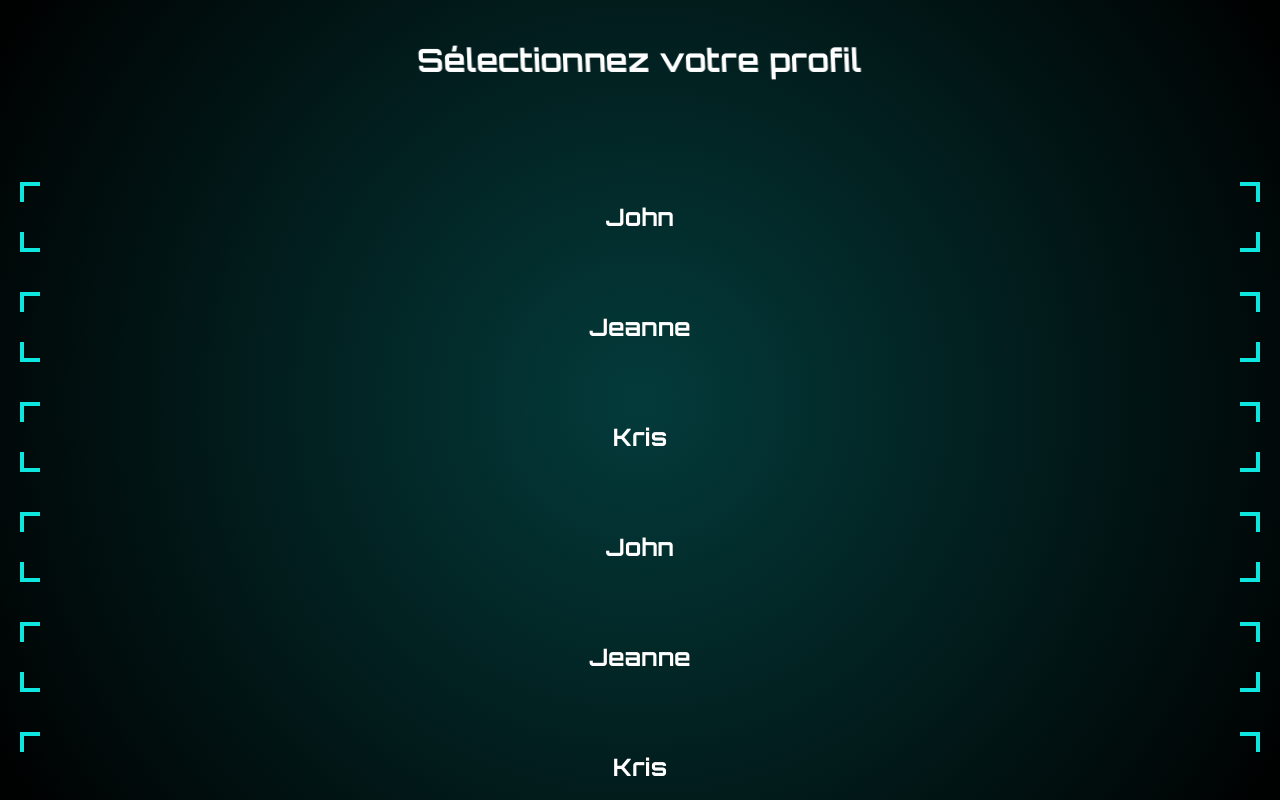
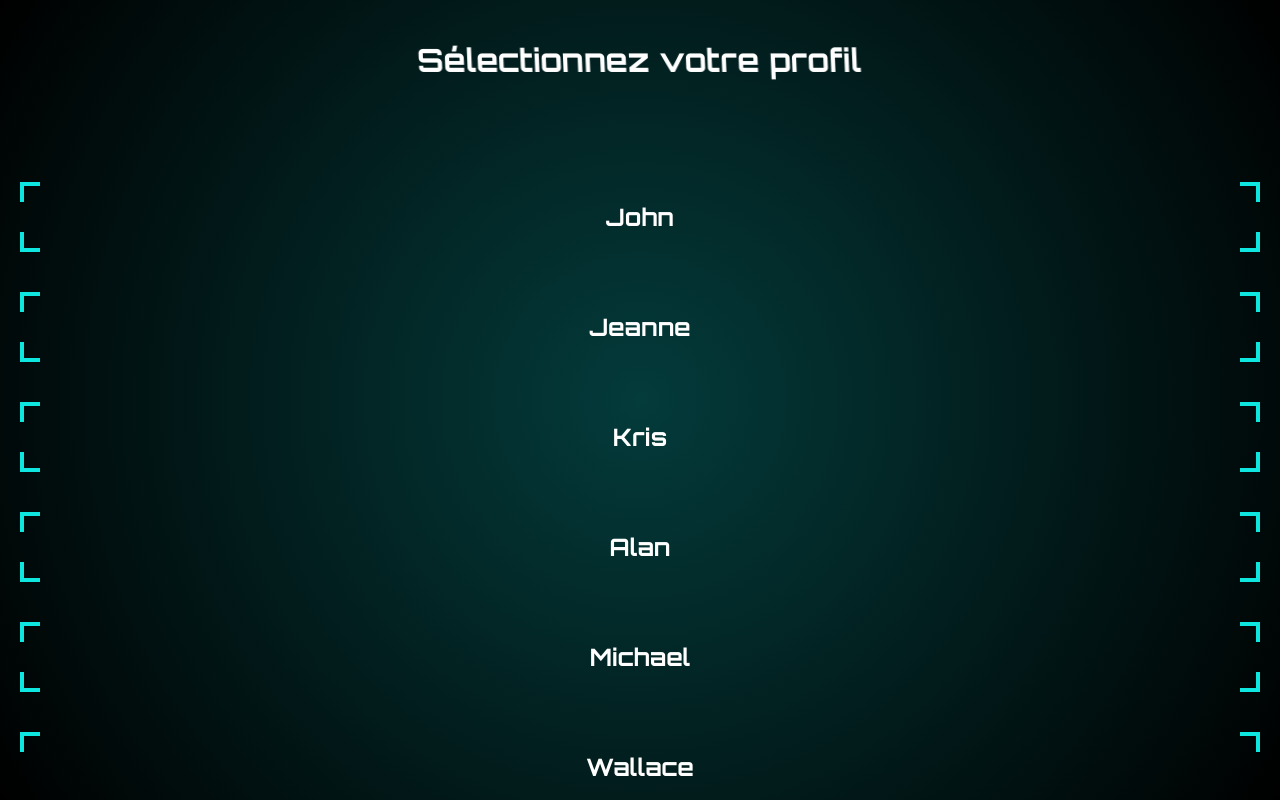
Before and after one commit to Rittoune/dynamos-futur, a React (Create React App) app: page / in a window 1280 px wide. Built offline with nearby package versions, Linux system fonts and the light colour scheme.

Commit message:
test git codespaces

```diff
--- a/src/components/AthleteSelector.tsx
+++ b/src/components/AthleteSelector.tsx
@@ -82,7 +82,7 @@ const mockAthletes: Athlete[] = [
   },
 
   {
-    name: "John",
+    name: "Alan",
     team: "Team A",
     energy: 45,
     about: "Lorem ipsum dolor sit amet, consectetur adipiscing elit.",
@@ -95,7 +95,7 @@ const mockAthletes: Athlete[] = [
     stravaLink: "",
   },
   {
-    name: "Jeanne",
+    name: "Michael",
     team: "Team B",
     energy: 78,
     about: "Lorem ipsum dolor sit amet, consectetur adipiscing elit.",
@@ -108,7 +108,7 @@ const mockAthletes: Athlete[] = [
     stravaLink: "",
   },
   {
-    name: "Kris",
+    name: "Wallace",
     team: "Team A",
     energy: 89,
     about: "Lorem ipsum dolor sit amet, consectetur adipiscing elit.",
@@ -122,7 +122,7 @@ const mockAthletes: Athlete[] = [
   },
 
   {
-    name: "John",
+    name: "Jack",
     team: "Team A",
     energy: 45,
     about: "Lorem ipsum dolor sit amet, consectetur adipiscing elit.",
@@ -135,7 +135,7 @@ const mockAthletes: Athlete[] = [
     stravaLink: "",
   },
   {
-    name: "Jeanne",
+    name: "Marco",
     team: "Team B",
     energy: 78,
     about: "Lorem ipsum dolor sit amet, consectetur adipiscing elit.",
```
Also changed, not shown: 1 other file (tests, documents, lock files or other folders).
